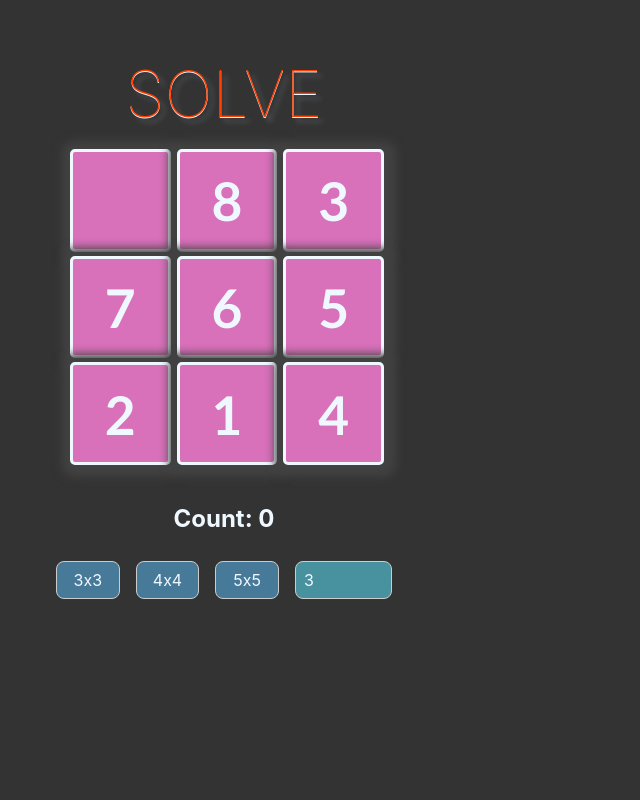
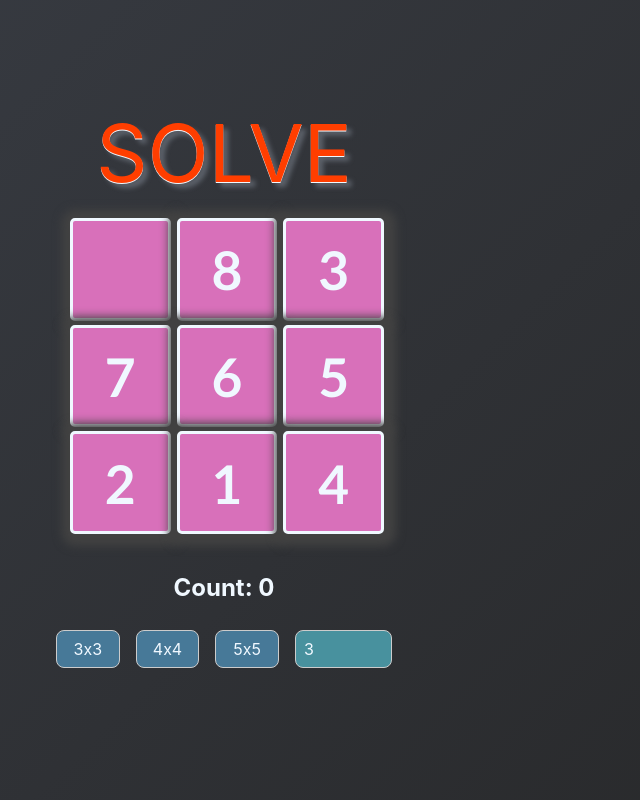
Before and after one commit to JustinStitt/15-puzzle-game, a Svelte app in the folder 15-puzzle-game/: page / in a window 1280 px wide. Shown: the whole page, without its empty margins (416-1056 px from the left). Built offline with nearby package versions, Linux system fonts and the light colour scheme.

Commit message:
🎨 background gradient anim

```diff
--- a/15-puzzle-game/public/global.css
+++ b/15-puzzle-game/public/global.css
@@ -8,7 +8,7 @@ body {
 	background-color: #333;
 	color: aliceblue;
 	margin: 0;
-	padding: 8px;
+	/* padding: 8px; */
 	box-sizing: border-box;
 	font-family: -apple-system, BlinkMacSystemFont, "Segoe UI", Roboto, Oxygen-Sans, Ubuntu, Cantarell, "Helvetica Neue", sans-serif;
 }
@@ -102,3 +102,22 @@ button:focus {
 		background-color: palevioletred;
 	}
 }
+
+.gradient-rect {
+	background: linear-gradient(-45deg, #333, rgb(41, 42, 44), rgb(76, 83, 97), rgb(88, 102, 131));
+	background-size: 600% 600%;
+	animation: _gradient-rect_ 25s ease infinite;
+	height: 100%;
+}
+
+@keyframes _gradient-rect_ {
+	0% {
+		background-position: 0% 50%;
+	}
+	50% {
+		background-position: 100% 50%;
+	}
+	100% {
+		background-position: 0% 50%;
+	}
+}
--- a/15-puzzle-game/src/App.svelte
+++ b/15-puzzle-game/src/App.svelte
@@ -42,7 +42,7 @@ import { fix_and_destroy_block, missing_component } from "svelte/internal";
 
 </script>
 
-<main>
+<main class='gradient-rect'>
 	<h1 class:win={win} class='ominous-hover'>Solve{#if win}d{/if}</h1>
 
 	<div class='outer' >
@@ -123,9 +123,10 @@ import { fix_and_destroy_block, missing_component } from "svelte/internal";
 	h1 {
 		color: #ff3e00;
 		text-transform: uppercase;
-		font-size: 4em;
-		font-weight: 100;
+		font-size: 5em;
+		font-weight: 400;
 		margin-bottom: .25rem;
+		margin-top: -.3em;
 	}
 
 	@media (min-width: 640px) {
--- a/15-puzzle-game/src/components/Grid.svelte
+++ b/15-puzzle-game/src/components/Grid.svelte
@@ -10,6 +10,7 @@
     // get tiles
     let tiles = []
     let clicks = 0;
+    let win = false;
 
     const checkWin = () => {
         for (let i = 0; i < size - 1; i++) {
@@ -25,6 +26,7 @@
     }
 
     const handleWin = (_win) => {
+        win = _win
         dispatch('win', {
             win: _win,
         });
@@ -91,7 +93,7 @@
 <!--html-->
 <div class='grid-container' style={`grid-template-columns: repeat(${dim}, 1fr) `}>
     {#each tiles as tile}
-        <span transition:slide>
+        <span class:explode-on-win={win} transition:slide>
             <Tile value={tile} on:click={() => handleClick(tile)} num_tiles={size}/>
         </span>
     {/each}
@@ -118,5 +120,23 @@ span {
     display: grid;
 }
 
+.explode-on-win {
+    animation: _explode_ .5s;
+}
+
+@keyframes _explode_ {
+    0% {
+        transform: scale(1)  translate(0, 0);
+
+	}
+	50% {
+        transform: scale(1.5) rotate(-45deg);
+
+	}
+	100% {
+        transform: scale(1) translate(0, 0);
+	}
+}
+
 
 </style>
```
